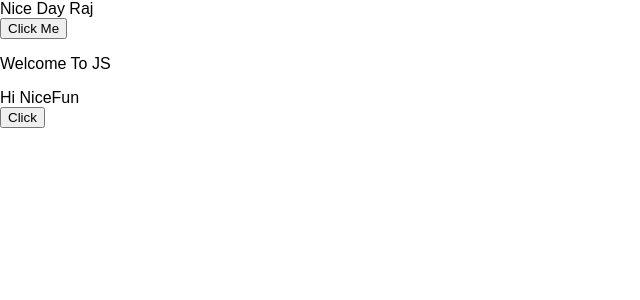
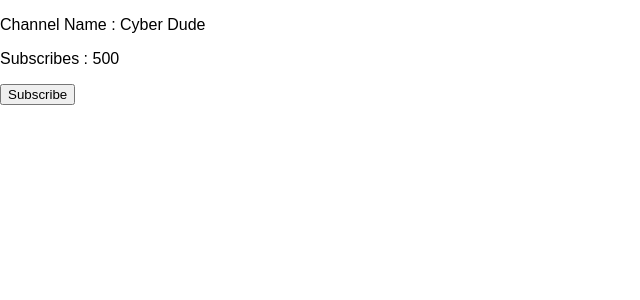
Before and after one commit to Gokulcasper/components, a React (Create React App) app: page / in a window 1280 px wide. Shown: the top 300 px of the page, without its empty margins (0-640 px from the left). Built offline with nearby package versions, Linux system fonts and the light colour scheme.

Commit message:
Feat : TodoList

```diff
--- a/src/App.js
+++ b/src/App.js
@@ -8,8 +8,8 @@ const App = () => {
   return (
     <div>
       <Nice name={name} title="passing props" />
-      <p title="Hello">Welcome To JS </p>
-      <NiceFun name={name} />
+      {/* <p title="Hello">Welcome To JS </p>
+      <NiceFun name={name} /> */}
     </div>
   );
 };
--- a/src/Nice.js
+++ b/src/Nice.js
@@ -4,15 +4,25 @@ export default class Nice extends React.Component {
   constructor() {
     super();
     this.clicked = this.clicked.bind(this);
+    this.state = {
+      name: "Cyber Dude",
+      subs: 500,
+    };
   }
   clicked() {
-    console.log(this);
+    let incr = this.state.subs + 1;
+    this.setState({
+      name: "Cyber Dude",
+      subs: incr,
+    });
   }
+
   render() {
     return (
       <div>
-        <div>Nice Day {this.props.name}</div>
-        <button onClick={this.clicked}>Click Me</button>
+        <p>Channel Name : {this.state.name}</p>
+        <p>Subscribes : {this.state.subs}</p>
+        <button onClick={this.clicked}>Subscribe</button>
       </div>
     );
   }
```
